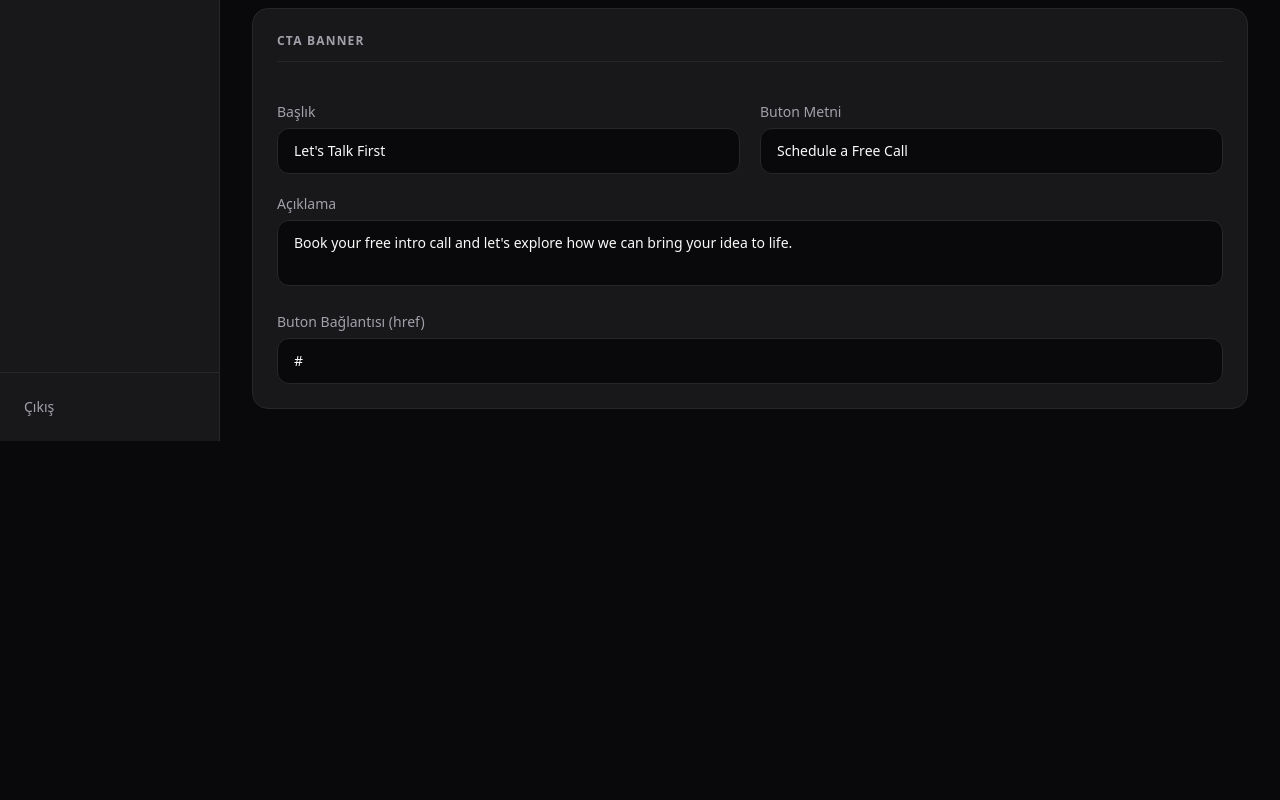
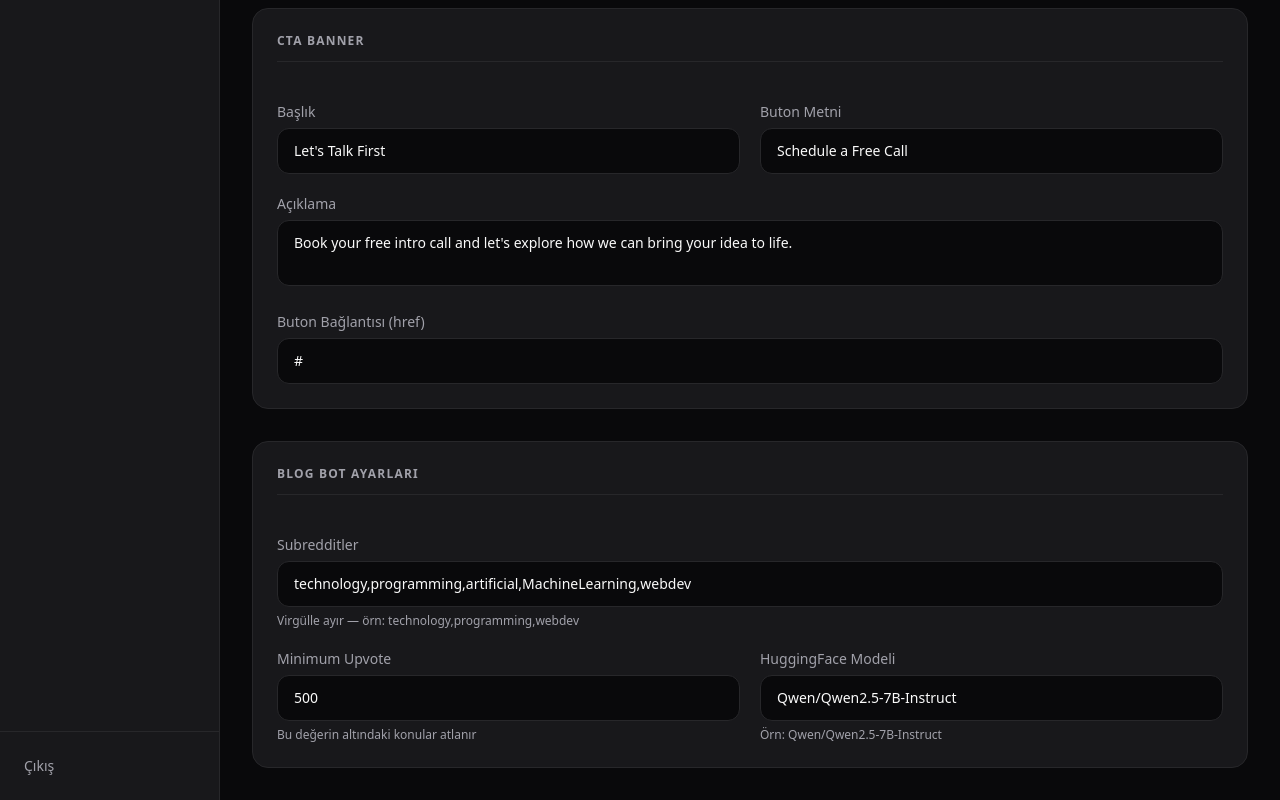
Before and after one commit to aybars-prompterest/iceberg, a Next.js app: page /admin/settings in a window 1280 px wide. Shown: the part 1200-2000 px from the top of the page. Before the commit the page ends 1641 px from the top, so only its background shows below. Built offline with nearby package versions, Linux system fonts and the light colour scheme; no server answers; the database is empty.

Commit message:
feat: add bot config and CTA settings to admin panel

```diff
--- a/src/app/admin/(dashboard)/settings/SettingsForm.tsx
+++ b/src/app/admin/(dashboard)/settings/SettingsForm.tsx
@@ -171,6 +171,33 @@ export function SettingsForm({ initialValues }: SettingsFormProps) {
 
         <Field label="Buton Bağlantısı (href)" value={values.cta_banner_href ?? ''} onChange={v => set('cta_banner_href', v)} />
       </section>
+
+      {/* Bot Settings */}
+      <section className="bg-bg-surface border border-border rounded-2xl p-6 flex flex-col gap-5">
+        <h2 className={sectionHeadingClass}>Blog Bot Ayarları</h2>
+
+        <Field
+          label="Subredditler"
+          value={values.bot_subreddits ?? ''}
+          onChange={v => set('bot_subreddits', v)}
+          hint="Virgülle ayır — örn: technology,programming,webdev"
+        />
+
+        <div className="grid grid-cols-1 md:grid-cols-2 gap-5">
+          <Field
+            label="Minimum Upvote"
+            value={values.bot_min_upvotes ?? ''}
+            onChange={v => set('bot_min_upvotes', v)}
+            hint="Bu değerin altındaki konular atlanır"
+          />
+          <Field
+            label="HuggingFace Modeli"
+            value={values.bot_model ?? ''}
+            onChange={v => set('bot_model', v)}
+            hint="Örn: Qwen/Qwen2.5-7B-Instruct"
+          />
+        </div>
+      </section>
     </div>
   )
 }
--- a/src/app/admin/(dashboard)/settings/page.tsx
+++ b/src/app/admin/(dashboard)/settings/page.tsx
@@ -21,6 +21,9 @@ const DEFAULTS: Record<string, string> = {
   cta_banner_description: "Book your free intro call and let's explore how we can bring your idea to life.",
   cta_banner_label: 'Schedule a Free Call',
   cta_banner_href: '#',
+  bot_subreddits: 'technology,programming,artificial,MachineLearning,webdev',
+  bot_min_upvotes: '500',
+  bot_model: 'Qwen/Qwen2.5-7B-Instruct',
 }
 
 export default async function SettingsPage() {
--- a/src/app/api/admin/bot/run/route.ts
+++ b/src/app/api/admin/bot/run/route.ts
@@ -1,25 +1,43 @@
-import { NextResponse } from 'next/server'
-import { BlogBot } from '@scripts/blog-bot/orchestrator'
-import { RedditSource } from '@scripts/blog-bot/sources/RedditSource'
-import { HuggingFaceWriter } from '@scripts/blog-bot/writers/HuggingFaceWriter'
-import { DrizzleBlogRepository } from '@scripts/blog-bot/repository/DrizzleBlogRepository'
-import { config } from '@scripts/blog-bot/config'
+import { NextResponse } from "next/server";
+import { BlogBot } from "@scripts/blog-bot/orchestrator";
+import { RedditSource } from "@scripts/blog-bot/sources/RedditSource";
+import { HuggingFaceWriter } from "@scripts/blog-bot/writers/HuggingFaceWriter";
+import { DrizzleBlogRepository } from "@scripts/blog-bot/repository/DrizzleBlogRepository";
+import { db } from "@/db/client";
+import { siteSettings } from "@/db/schema";
 
 export async function POST() {
-  if (!config.huggingface.apiKey) {
-    return NextResponse.json({ error: 'HUGGINGFACE_API_KEY is not set' }, { status: 500 })
+  const apiKey = process.env.HUGGINGFACE_API_KEY ?? "";
+  if (!apiKey) {
+    return NextResponse.json(
+      { error: "HUGGINGFACE_API_KEY is not set" },
+      { status: 500 },
+    );
   }
 
+  const rows = await db.select().from(siteSettings);
+  const s: Record<string, string> = {};
+  for (const row of rows) s[row.key] = row.value;
+
+  const subreddits = s.bot_subreddits
+    ? s.bot_subreddits
+        .split(",")
+        .map((r) => r.trim())
+        .filter(Boolean)
+    : ["technology", "programming", "artificial", "MachineLearning", "webdev"];
+  const minUpvotes = s.bot_min_upvotes ? Number(s.bot_min_upvotes) : 500;
+  const model = s.bot_model || "Qwen/Qwen2.5-7B-Instruct";
+
   try {
-    const bot = new BlogBot(
-      new RedditSource(config.reddit),
-      new HuggingFaceWriter(config.huggingface),
-      new DrizzleBlogRepository()
-    )
-    await bot.run()
-    return NextResponse.json({ success: true, message: 'Bot çalıştırıldı' })
+    // @ts-expect-error - config.ts uses `as const` literal types; runtime values are compatible
+    const source = new RedditSource({ subreddits, minUpvotes, userAgent: process.env.REDDIT_USER_AGENT ?? "IcebergBot/1.0" });
+    // @ts-expect-error - config.ts uses `as const` literal types; runtime values are compatible
+    const writer = new HuggingFaceWriter({ apiKey, model });
+    const bot = new BlogBot(source, writer, new DrizzleBlogRepository());
+    await bot.run();
+    return NextResponse.json({ success: true, message: "Bot çalıştırıldı" });
   } catch (err) {
-    const message = err instanceof Error ? err.message : 'Bilinmeyen hata'
-    return NextResponse.json({ error: message }, { status: 500 })
+    const message = err instanceof Error ? err.message : "Bilinmeyen hata";
+    return NextResponse.json({ error: message }, { status: 500 });
   }
 }
```
